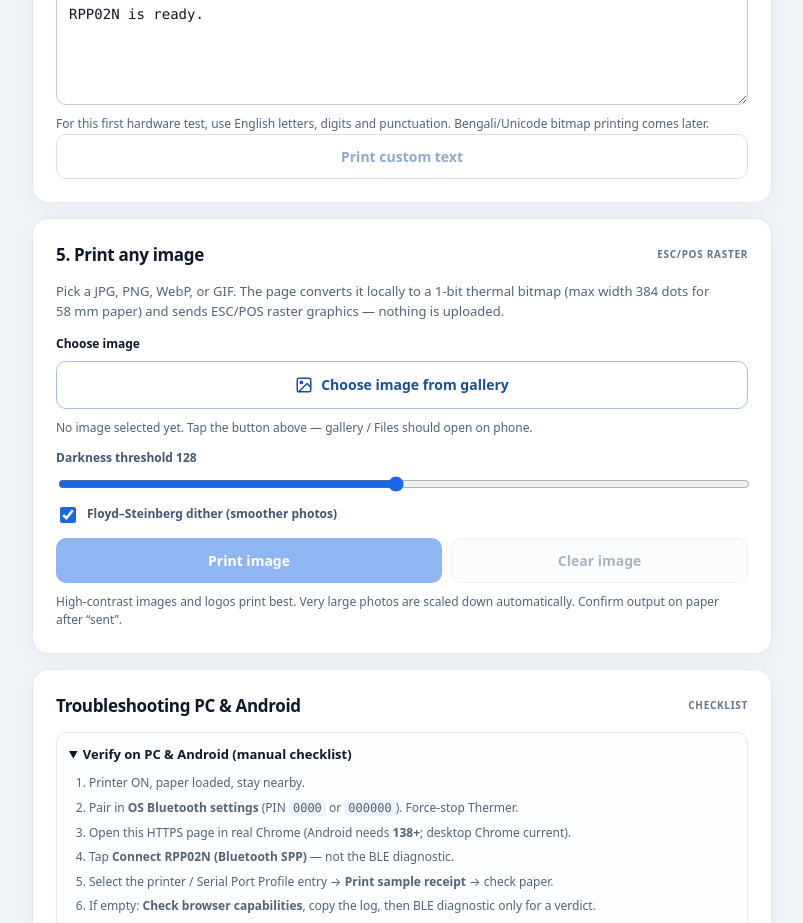
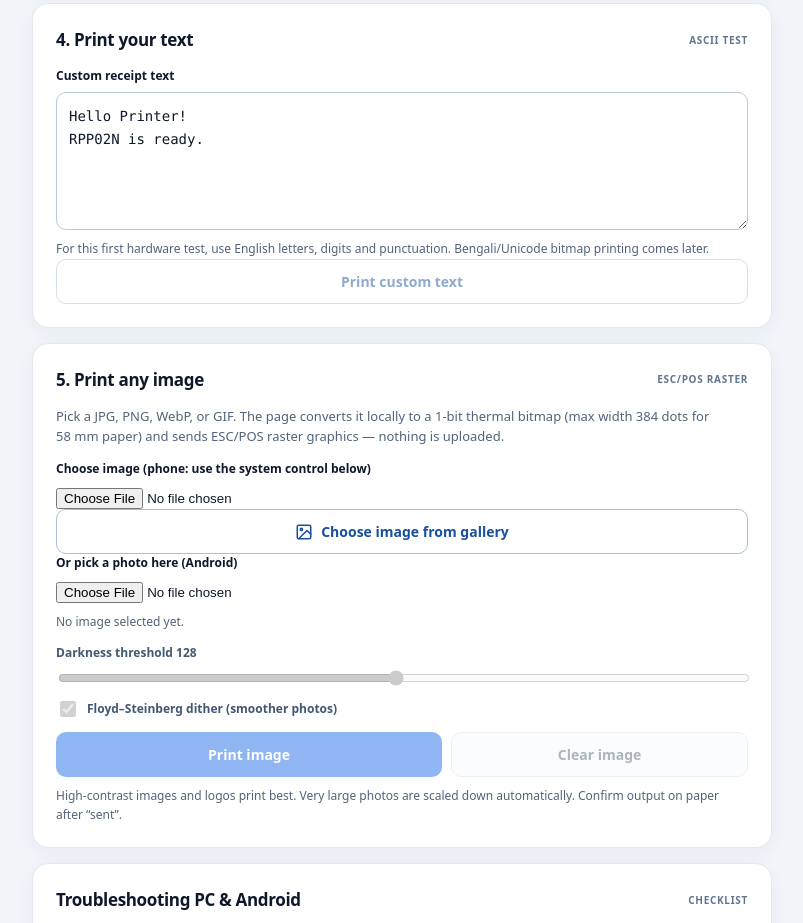
Before and after one commit to mostakahmad/printing-check, a plain HTML site: page index.html in a window 1280 px wide. Shown: the part 1877-2800 px from the top of the page, without its empty margins (238-1041 px from the left). Drawn offline with Linux system fonts and the light colour scheme.

Commit message:
Update index.html

```diff
--- a/index.html
+++ b/index.html
@@ -6,8 +6,8 @@
     <meta name="theme-color" content="#0f172a" />
     <meta name="description" content="A local-only browser test for an RPP02N Bluetooth Classic ESC/POS receipt printer using the Web Serial API." />
     <title>RPP02N | PC & Mobile Bluetooth Printer Lab</title>
-    <link rel="stylesheet" href="./styles.css" />
-    <script defer src="./app.js"></script>
+    <link rel="stylesheet" href="./styles.css?v=1.4.2" />
+    <script defer src="./app.js?v=1.4.2"></script>
   </head>
   <body>
     <div class="app-shell">
@@ -16,7 +16,7 @@
           <div class="logo" aria-hidden="true">
             <svg viewBox="0 0 24 24" fill="none" stroke="currentColor" stroke-width="1.8" stroke-linecap="round" stroke-linejoin="round"><path d="M6 9V3h12v6M6 18H4a2 2 0 0 1-2-2v-5a2 2 0 0 1 2-2h16a2 2 0 0 1 2 2v5a2 2 0 0 1-2 2h-2"/><path d="M6 14h12v7H6zM18 12h.01"/></svg>
           </div>
-          <span class="version">GitHub Pages v1.4</span>
+          <span class="version">GitHub Pages v1.4.2</span>
         </div>
         <div class="eyebrow">BLUETOOTH RECEIPT PRINTING</div>
         <h1>RPP02N Printer Lab</h1>
@@ -109,13 +109,19 @@ RPP02N is ready.</textarea>
         <section class="card" aria-labelledby="image-heading">
           <div class="section-heading"><h2 id="image-heading">5. Print any image</h2><span class="tiny-label">ESC/POS RASTER</span></div>
           <p class="subtle">Pick a JPG, PNG, WebP, or GIF. The page converts it locally to a 1-bit thermal bitmap (max width 384 dots for 58&nbsp;mm paper) and sends ESC/POS raster graphics — nothing is uploaded.</p>
-          <p class="field-label" id="image-pick-label">Choose image</p>
-          <label id="image-pick-btn" class="btn outline file-pick">
+          <p class="field-label" id="image-pick-label">Choose image (phone: use the system control below)</p>
+          <!-- Hidden input used by the desktop/button path. Must NOT be display:none or opacity:0 (Android Chrome blocks those). -->
+          <input id="image-input" class="file-input-sr" type="file" accept="image/jpeg,image/png,image/webp,image/gif,.jpg,.jpeg,.png,.webp,.gif" aria-labelledby="image-pick-label" tabindex="-1" />
+          <button id="image-pick-btn" class="btn outline" type="button">
             <svg viewBox="0 0 24 24" fill="none" stroke="currentColor" stroke-width="2" stroke-linecap="round" stroke-linejoin="round" aria-hidden="true"><rect x="3" y="3" width="18" height="18" rx="2"/><circle cx="8.5" cy="8.5" r="1.5"/><path d="m21 15-5-5L5 21"/></svg>
             Choose image from gallery
-            <input id="image-input" class="file-input-overlay" type="file" accept="image/*" aria-labelledby="image-pick-label" />
-          </label>
-          <p class="subtle small" id="image-file-name">No image selected yet. Tap the button above — gallery / Files should open on phone.</p>
+          </button>
+          <!-- Visible native control — most reliable on Android Chrome. -->
+          <div class="file-native-wrap">
+            <label class="field-label" for="image-input-mobile">Or pick a photo here (Android)</label>
+            <input id="image-input-mobile" class="file-input-native" type="file" accept="image/jpeg,image/png,image/webp,image/gif,image/bmp,.jpg,.jpeg,.png,.webp,.gif,.bmp" />
+          </div>
+          <p class="subtle small" id="image-file-name">No image selected yet.</p>
           <div class="image-options">
             <label class="option-row" for="image-threshold">
               <span>Darkness threshold <span id="threshold-value">128</span></span>
```
